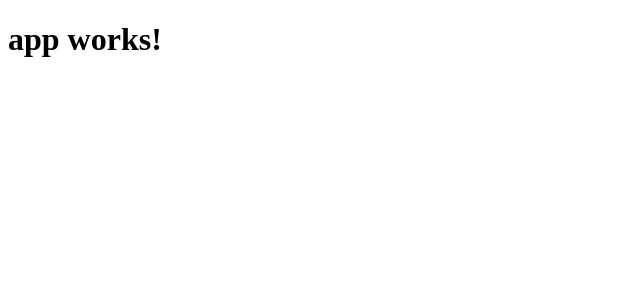
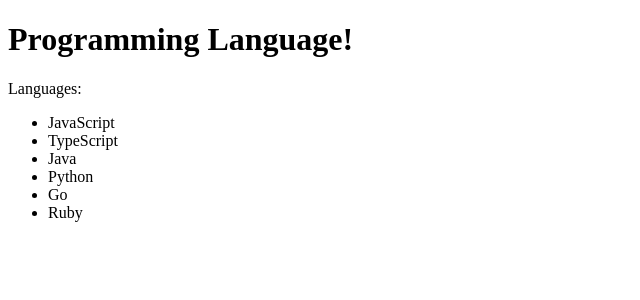
Before and after one commit to SekiguchiKai/LearnAngular2, an Angular app: page / in a window 1280 px wide. Shown: the top 300 px of the page, without its empty margins (0-640 px from the left). Built offline with nearby package versions, Linux system fonts and the light colour scheme.

Commit message:
配列を使った簡単なngForの例を作成

```diff
--- a/src/app/app.component.ts
+++ b/src/app/app.component.ts
@@ -1,10 +1,34 @@
 import { Component } from '@angular/core';
+
+import { Language } from './lamguage';
 
 @Component({
   selector: 'app-root',
-  templateUrl: './app.component.html',
-  styleUrls: ['./app.component.css']
+  template: `
+  <h1>{{title}}</h1>
+  <p>Languages: </p>
+  <ul>
+    <li *ngFor="let lang of langs">
+    {{lang.name}}
+    </li>
+  </ul>
+
+  `
 })
 export class AppComponent {
-  title = 'app works!';
+  title = 'Programming Language!';
+
+  langs = [
+    new Language('JavaScript', 'Dynamic'),
+    new Language('TypeScript', 'Static'),
+    new Language('Java', 'Static'),
+    new Language('Python', 'Dynamic'),
+    new Language('Go', 'Static'),
+    new Language('Ruby', 'Dynamic')
+  ];
+
+  myLamg = this.langs[0];
+
+
+
 }
--- /dev/null
+++ b/src/app/lamguage.ts
@@ -0,0 +1,7 @@
+export class Language {
+
+    constructor(
+        public name: string,
+        public type: string,
+    ) { }
+}
```
